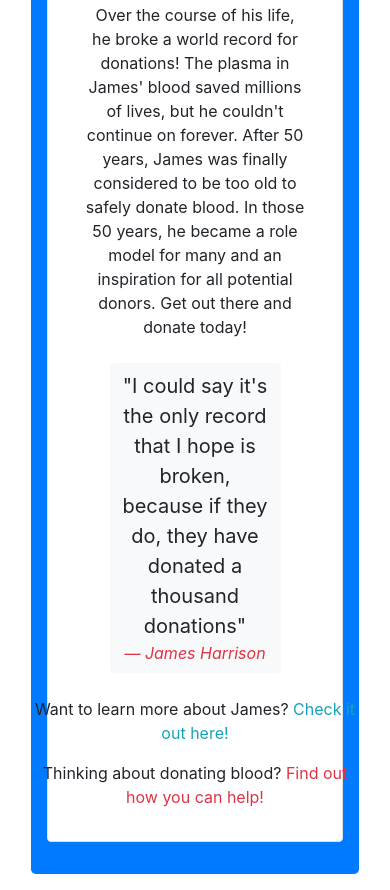
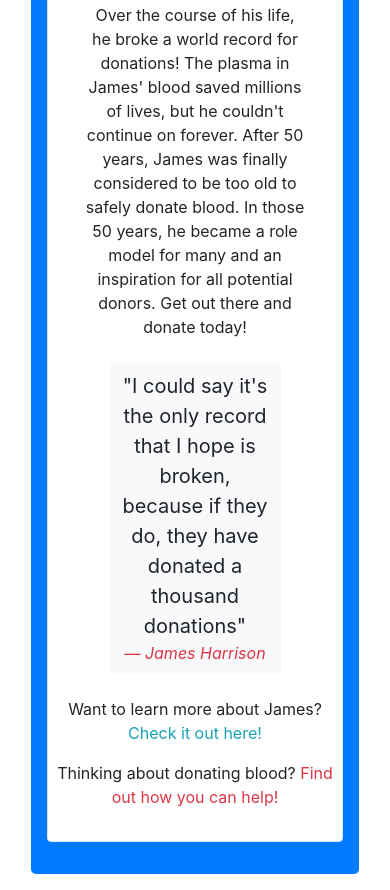
Before and after one commit to Roninii/tribute_page, a plain HTML site: page index.html in a window 390 px wide. Shown: the part 979-1869 px from the top of the page. Drawn offline with nearby package versions, Linux system fonts and the light colour scheme.

Commit message:
fix cols on external links to prevent overflow on mobile

```diff
--- a/index.html
+++ b/index.html
@@ -42,8 +42,12 @@
             </blockquote>
         </article>
         <div class="row">
-          <div class="text-center">
+          <div class="text-center col">
             <p>Want to learn more about James? <a href="https://en.wikipedia.org/wiki/James_Harrison_(blood_donor)" class="text-info">Check it out here!</a></p>
+          </div>
+        </div>
+        <div class="row">
+          <div class="text-center col">
             <p>Thinking about donating blood? <a href="https://www.redcrossblood.org/local-homepage/events/help-save-lives--get-a--5-amazon-com-gift-card-.html?scode=RSG00000E017&cid=nonbrand&med=cpc&source=google&gclid=CjwKCAjw8_nXBRAiEiwAXWe2yf6PbYDih2uOv4aUwLMIIGEy3JksygPt_rAqDwFqra5hO3hz3s4M4xoC7YYQAvD_BwE&gclsrc=aw.ds&dclid=CKLP4uT6j9sCFRcbAQod0_0P_Q" class="text-danger">Find out how you can help!</a></p>
           </div>
         </div>
```
